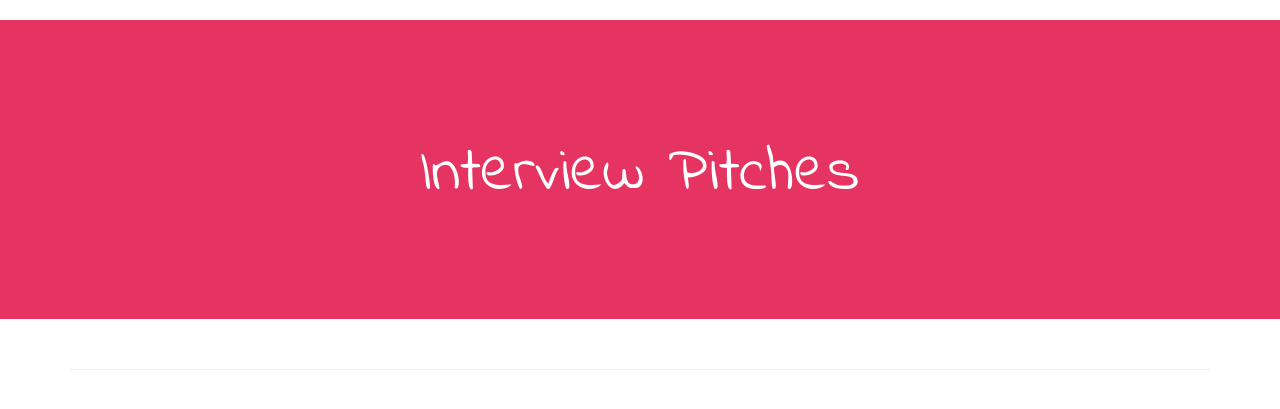
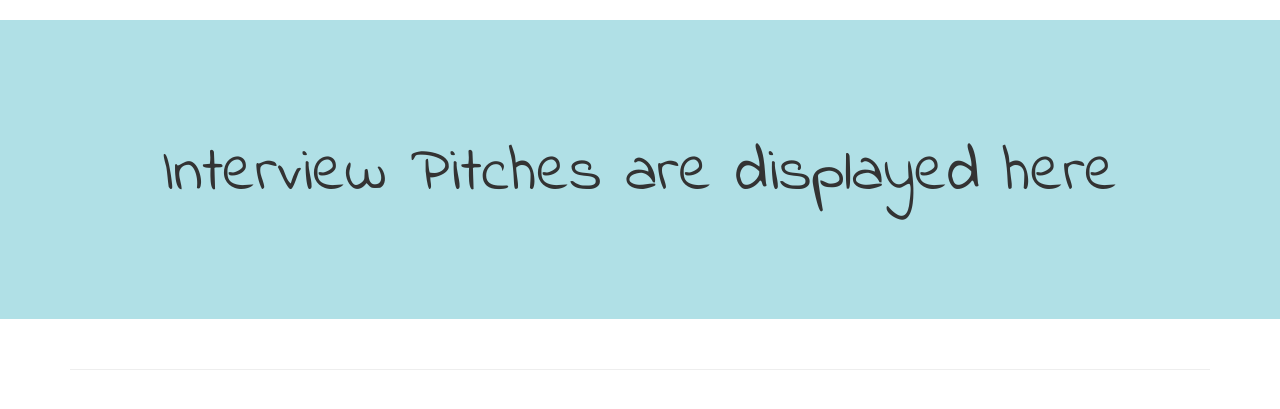
Before and after one commit to PerisOduol618/Pitches, a Flask app: page /pitches/interview_pitches in a window 1280 px wide. Shown: the part 52-461 px from the top of the page. Run offline with Flask 2, Linux system fonts and the light colour scheme; data that the repository does not hold is empty; some libraries are stand-ins or nearby versions; some web fonts are replaced.

Commit message:
add the interview pitch section

```diff
--- a/app/templates/interview_pitches.html
+++ b/app/templates/interview_pitches.html
@@ -3,8 +3,8 @@
 
 {%block content%}
 <link href="https://fonts.googleapis.com/css?family=Indie+Flower|Ranga" rel="stylesheet">
-<div class="jumbotron text-center" style="background-color: #E63462; color: #fff; padding: 100px 25px; font-family: 'Indie Flower', cursive;">
-    <h1>Interview Pitches</h1>
+<div class="jumbotron text-center info" style="background-color: powderblue; padding: 100px 25px; font-family: 'Indie Flower', cursive;">
+    <h1>Interview Pitches are displayed here</h1>
 </div>
 <div class="container" style="font-family: 'Indie+Flower', cursive;">
     <hr>
```
